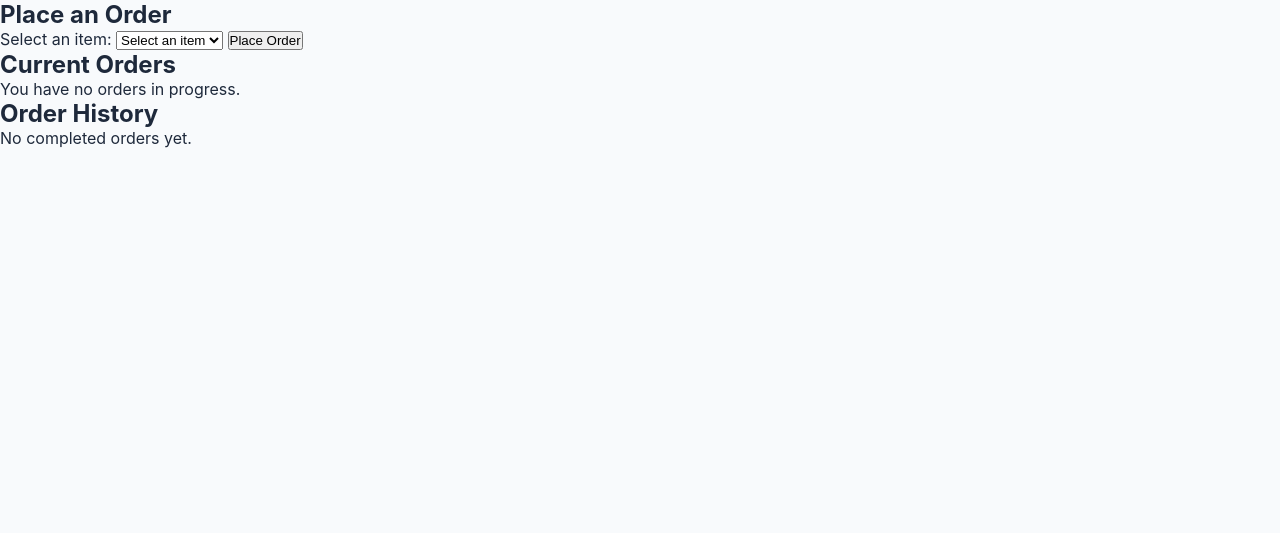
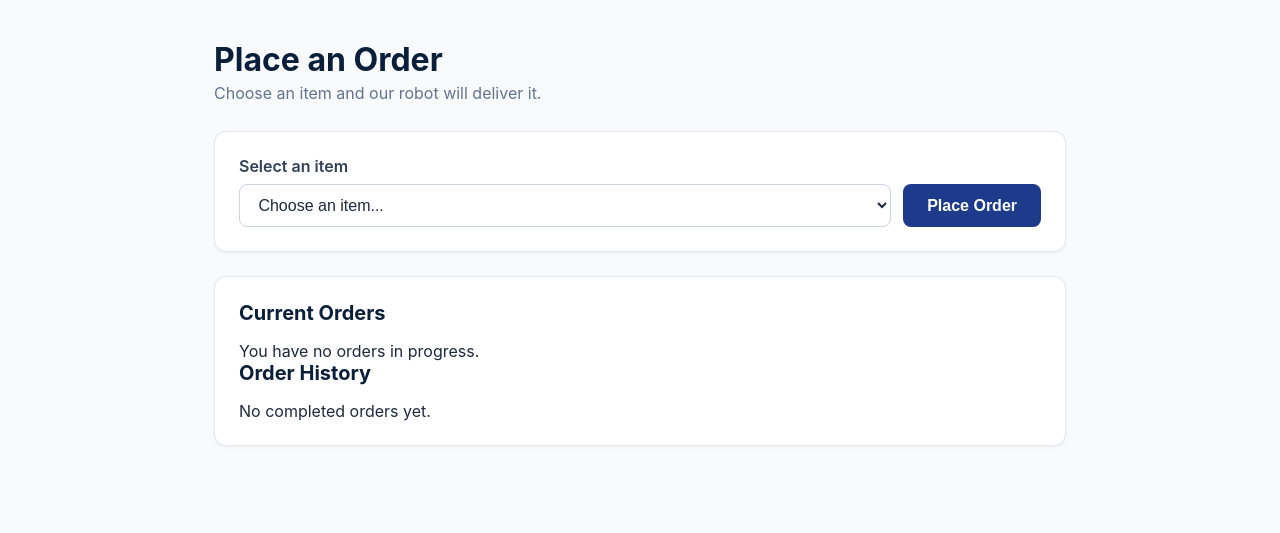
Before and after one commit to dornblaserc/Soft-Eng---Robot-, a PHP site: page /order.php in a window 1280 px wide. Shown: the part 80-613 px from the top of the page. Run offline with PHP 8.4, Linux system fonts and the light colour scheme; the visitor is signed in with stand-in values (Sample User, id 1); data that the repository does not hold is empty.

Commit message:
updated robot file and updated order page

```diff
--- a/includes/repositories/ItemRepo.php
+++ b/includes/repositories/ItemRepo.php
@@ -2,7 +2,7 @@
 class ItemRepository {
     public static function getAll(): array {
         return RDSdb::getDataFromSQL(
-            "SELECT i.productID, i.Location, i.height, i.width, i.quantity, n.details
+            "SELECT i.productID, i.name, i.Location, i.height, i.width, i.quantity, n.details
              FROM Items i
              LEFT JOIN Instructions n ON n.instructionID = i.instructionID");
     }
--- a/includes/repositories/OrderRepo.php
+++ b/includes/repositories/OrderRepo.php
@@ -110,7 +110,7 @@ public static function splitActiveAndHistory(array $orders) {
     // Items for one order, with the Location the robot drives to
     public static function getItems($orderID) {
         $rows = RDSdb::getDataFromSQL(
-            "SELECT i.productID, i.Location, i.height, i.width, n.details AS instruction
+            "SELECT i.productID,i.name,  i.Location, i.height, i.width, n.details AS instruction
              FROM `Item Orders` io
              JOIN Items i ON i.productID = io.productID
              LEFT JOIN Instructions n ON n.instructionID = i.instructionID
--- /dev/null
+++ b/website/order.css
@@ -0,0 +1,193 @@
+/* ===== Page layout ===== */
+.page {
+  max-width: 900px;
+  margin: 0 auto;
+  padding: 2.5rem 1.5rem 4rem;
+}
+
+.page-title {
+  font-size: 2rem;
+  color: #0b1f3a;
+  margin-bottom: 0.25rem;
+}
+
+.page-subtitle {
+  color: #64748b;
+  margin-bottom: 1.75rem;
+}
+
+/* ===== Cards ===== */
+.card {
+  background: #ffffff;
+  border: 1px solid #e2e8f0;
+  border-radius: 12px;
+  padding: 1.5rem;
+  margin-bottom: 1.5rem;
+  box-shadow: 0 1px 3px rgba(15, 23, 42, 0.06);
+}
+
+.card h2,
+.card h3 {
+  font-size: 1.25rem;
+  color: #0b1f3a;
+  margin-bottom: 1rem;
+}
+
+/* ===== Form ===== */
+.order-form label {
+  display: block;
+  font-weight: 600;
+  color: #334155;
+  margin-bottom: 0.5rem;
+}
+
+.form-row {
+  display: flex;
+  gap: 0.75rem;
+}
+
+.form-select {
+  flex: 1;
+  padding: 0.7rem 0.9rem;
+  font-size: 1rem;
+  color: #1e293b;
+  background: #ffffff;
+  border: 1px solid #cbd5e1;
+  border-radius: 8px;
+}
+
+.form-select:focus {
+  outline: none;
+  border-color: #2563eb;
+  box-shadow: 0 0 0 3px rgba(37, 99, 235, 0.2);
+}
+
+.btn-primary {
+  padding: 0.7rem 1.5rem;
+  font-size: 1rem;
+  font-weight: 600;
+  color: #ffffff;
+  background: #1e3a8a;
+  border: none;
+  border-radius: 8px;
+  cursor: pointer;
+  transition: background-color 0.2s ease;
+}
+
+.btn-primary:hover {
+  background: #2563eb;
+}
+
+/* ===== Alerts ===== */
+.alert {
+  padding: 0.9rem 1.1rem;
+  border-radius: 8px;
+  margin-bottom: 1.25rem;
+  font-weight: 500;
+}
+
+.alert-error   { background: #fef2f2; border: 1px solid #fecaca; color: #991b1b; }
+.alert-success { background: #f0fdf4; border: 1px solid #bbf7d0; color: #166534; }
+
+/* ===== Tables ===== */
+.card table {
+  width: 100%;
+  border-collapse: collapse;
+}
+
+.card th {
+  text-align: left;
+  padding: 0.75rem 1rem;
+  font-size: 0.85rem;
+  text-transform: uppercase;
+  letter-spacing: 0.04em;
+  color: #64748b;
+  border-bottom: 2px solid #e2e8f0;
+}
+
+.card td {
+  padding: 0.85rem 1rem;
+  border-bottom: 1px solid #f1f5f9;
+}
+
+.card tr:last-child td { border-bottom: none; }
+.card tbody tr:hover   { background: #f8fafc; }
+
+/* ===== Status badges ===== */
+.badge {
+  display: inline-block;
+  padding: 0.25rem 0.75rem;
+  border-radius: 9999px;
+  font-size: 0.85rem;
+  font-weight: 600;
+}
+
+/* ===== Header (dark so the light blue logo pops) ===== */
+.navbar-header {
+
+  border-bottom: 3px solid #38bdf8;
+  box-shadow: 0 2px 10px rgba(0, 0, 0, 0.25);
+  position: sticky;
+  top: 0;
+  z-index: 1000;
+}
+
+.navbar {
+  width: 100%;
+  margin: 0 auto;
+  padding: 0.75rem 1.5rem;
+  display: flex;
+  justify-content: space-between;
+  align-items: center;
+  background-color:#1E3A8A ;
+}
+
+/* ===== Logo + brand text ===== */
+.logo {
+  display: flex;
+  align-items: center;
+  gap: 0.75rem;
+  text-decoration: none;
+}
+
+.logo img {
+  height: 56px;
+  width: auto;
+}
+
+.logo-text {
+  font-size: 1.5rem;
+  font-weight: 700;
+  color:lightblue;
+  letter-spacing: 0.5px;
+}
+
+/* ===== Navigation ===== */
+.nav-menu {
+  display: flex;
+  align-items: center;
+  gap: 0.75rem;
+  list-style: none;
+}
+
+.nav-link {
+  display: inline-block;
+  padding: 0.5rem 1.25rem;
+  border-radius: 9999px;
+  background-color: transparent;
+  border: 2px solid #38bdf8;
+  color: #38bdf8;
+  font-weight: 600;
+  text-decoration: none;
+  transition: background-color 0.2s ease, color 0.2s ease;
+}
+
+.nav-link:hover {
+  background-color: #38bdf8;
+  color: #0f172a;
+}
+
+.badge-delivered { background: #dcfce7; color: #166534; }
+.badge-failed    { background: #fee2e2; color: #991b1b; }
+.badge-pending   { background: #fef9c3; color: #854d0e; }
+.badge-progress  { background: #dbeafe; color: #1e40af; }
--- a/website/order.php
+++ b/website/order.php
@@ -6,15 +6,16 @@ $error   = '';
 $success = '';
 
 if ($_SERVER['REQUEST_METHOD'] === 'POST') {
-    $itemID = (int) ($_POST['itemID'] ?? 0);
-    $item   = ItemRepository::getById($itemID);
+    $rawID  = $_POST['itemID'] ?? '';
+    $itemID = (int) $rawID;
+    $item   = ($rawID === '') ? null : ItemRepository::getById($itemID);
 
-    if ($itemID <= 0 || !$item) {
+    if ($rawID === '' || $itemID < 0 || !$item) {
         $error = 'Please select a valid item.';
     } else {
         try {
             $orderID = OrderRepository::create((int) $_SESSION['userID'], [$itemID]);
-            header('Location: order.php?success=' . $orderID);   // avoids double submit on refresh
+            header('Location: order.php?success=' . $orderID);
             exit;
         } catch (Exception $e) {
             $error = 'Could not place your order. Please try again.';
@@ -34,33 +35,45 @@ $pageTitle = 'Order - Etown Robotic Delivery Systems';
 include __DIR__ . '/Classes/header.php';
 ?>
 
-<h2>Place an Order</h2>
+<link rel="stylesheet" href="order.css?v=1">
+
+<div class="page">
+
+    <h2 class="page-title">Place an Order</h2>
+    <p class="page-subtitle">Choose an item and our robot will deliver it.</p>
 
     <?php if ($error !== ''): ?>
-    <p style="color: red;"><?= htmlspecialchars($error) ?></p>
+        <div class="alert alert-error"><?= htmlspecialchars($error) ?></div>
     <?php endif; ?>
 
     <?php if ($success !== ''): ?>
-    <p style="color: green;"><?= htmlspecialchars($success) ?></p>
+        <div class="alert alert-success"><?= htmlspecialchars($success) ?></div>
     <?php endif; ?>
 
-<form method="POST" action="order.php">
-    <label for="itemID">Select an item:</label>
+    <section class="card">
+        <form method="POST" action="order.php" class="order-form">
+            <label for="itemID">Select an item</label>
+            <div class="form-row">
                 <select class="form-select" id="itemID" name="itemID" required>
-        <option value="">Select an item</option>
+                    <option value="">Choose an item...</option>
                     <?php foreach ($items as $item): ?>
                         <option value="<?= (int) $item['productID'] ?>">
-                Item <?= (int) $item['productID'] ?> - <?= htmlspecialchars($item['Location']) ?>
+                            <?= htmlspecialchars($item['name']) ?>
                             <?php if (!empty($item['details'])): ?>
                                 (<?= htmlspecialchars($item['details']) ?>)
                             <?php endif; ?>
                         </option>
                     <?php endforeach; ?>
                 </select>
-    <button type="submit" name="place_order">Place Order</button>
+                <button type="submit" name="place_order" class="btn-primary">Place Order</button>
+            </div>
         </form>
+    </section>
 
+    <section class="card">
+        <?php include __DIR__ . '/Classes/orders_list.php'; ?>
+    </section>
 
-<?php include __DIR__ . '/Classes/orders_list.php'; ?>
+</div>
 
 <?php include __DIR__ . '/Classes/footer.php'; ?>
```
Also changed, not shown: 1 other file. Lines whose indentation alone changed are shown as unchanged.
